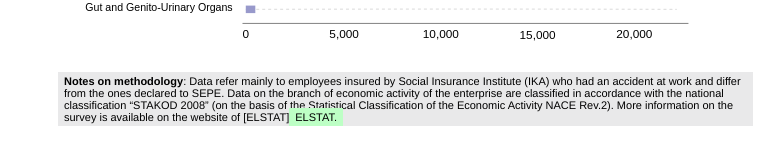
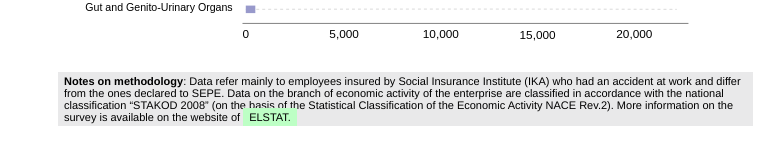
Before and after one commit to 2109Sot/studio-projects, a Jekyll site: the page docs/accidents_at_work/index.html, which Jekyll copies as it is, in a window 1280 px wide and 900 px high, scrolled down 4288 px. Shown: the part 706-871 px from the top of the window, without its empty margins (266-1050 px from the left). Built offline with Jekyll 4.4.1, drawn with Linux system fonts in a browser that asks for light colours.

Commit message:
site_update

```diff
--- a/docs/accidents_at_work/index.html
+++ b/docs/accidents_at_work/index.html
@@ -183,7 +183,7 @@
       </div>
 
       <div id="my_footer">
-        <b>Notes on methodology</b>: Data refer mainly to employees insured by Social Insurance Institute (IKA) who had an accident at work and differ from the ones declared to SEPE. Data on the branch of economic activity of the enterprise are classified in accordance with the national classification “STAKOD 2008” (on the basis of the Statistical Classification of the Economic Activity NACE Rev.2). More information on the survey is available on the website of [ELSTAT]<a href="http://www.statistics.gr/en/statistics/-/publication/SHE03/-">ELSTAT.</a>
+        <b>Notes on methodology</b>: Data refer mainly to employees insured by Social Insurance Institute (IKA) who had an accident at work and differ from the ones declared to SEPE. Data on the branch of economic activity of the enterprise are classified in accordance with the national classification “STAKOD 2008” (on the basis of the Statistical Classification of the Economic Activity NACE Rev.2). More information on the survey is available on the website of <a href="http://www.statistics.gr/en/statistics/-/publication/SHE03/-">ELSTAT.</a>
       </div>
 
   </div>
```
Also changed, not shown: docs/accidents_at_work/grey_area.svg (deleted).
